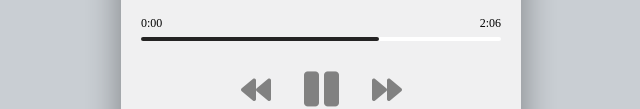
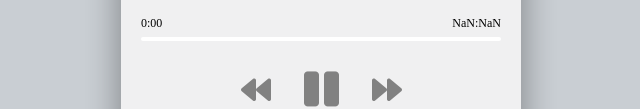
Before and after one commit to AtanasoaieD/music-player, a plain HTML site: page index.html in a window 1280 px wide. Both pictures are taken after a click on the icon 575 px from the left and 599 px from the top of the page. Shown: the part 509-618 px from the top of the page, without its empty margins (319-959 px from the left). Drawn offline with Linux system fonts and the light colour scheme; a web font is replaced by a local one.

Commit message:
display currentTime of the song

```diff
--- a/script.js
+++ b/script.js
@@ -3,6 +3,8 @@ const title = document.getElementById('title')
 const artist = document.getElementById('artist')
 const music = document.querySelector('audio')
 const progressContainer = document.getElementById('progress-container')
+const currentTimeEl = document.getElementById('current-time')
+const durationEl = document.getElementById('duration')
 const progress = document.getElementById('progress')
 const prevBtn = document.getElementById('prev')
 const playBtn = document.getElementById('play')
@@ -105,11 +107,34 @@ loadSong(songs[songIndex]);
 function updateProgressBar(e){
     if(isPlaying){
         const{duration, currentTime} = e.srcElement
-        console.log(duration,currentTime)
+
         //Update progress bar width
         const progressPercent = (currentTime / duration) *100;
-        console.log(progressPercent)
+        // console.log(progressPercent)
         progress.style.width=`${progressPercent}%`;
+
+        //Calculate display for duration
+        const durationMinutes = Math.floor(duration / 60)
+        console.log('minutes',durationMinutes)
+        let durationSeconds = Math.floor(duration%60)
+        if(durationSeconds<10){durationSeconds=`0 ${durationSeconds}`}
+        console.log('seconds',durationSeconds);
+        durationEl.textContent=  `${durationMinutes}:${durationSeconds}`
+        //Delay switching duration Element to avoid Nan
+
+        if(durationSeconds){
+          durationEl.textContent = `${durationMinutes}:${durationSeconds}`
+        }
+
+        //Calculate display for currentTime
+        const currentMinutes = Math.floor(currentTime / 60)
+        console.log('minutes',currentMinutes)
+        let currentSeconds = Math.floor(currentTime%60)
+        if(currentSeconds<10){
+            currentSeconds=`0${currentSeconds}`}
+        console.log('seconds',currentSeconds);
+        currentTimeEl.textContent = `${currentMinutes}:${currentSeconds}`
+
     }
 }
 
--- a/style.css
+++ b/style.css
@@ -72,7 +72,7 @@ h3 {
   border-radius: 5px;
   height: 100%;
   /* change this to show progress */
-  width: 66%;
+  width: 0%;
   transition: width 0.1s linear;
 }
 
```
